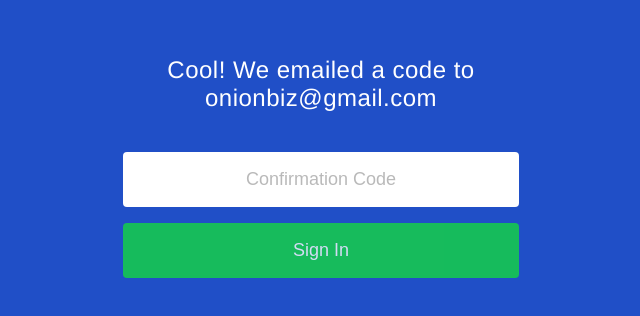
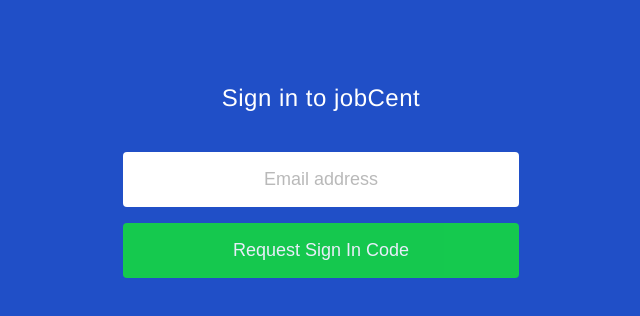
Before and after one commit to nucat176/jobCent, a React (Create React App) app in the folder jobCentWeb/Frontend/: page /login in a window 1280 px wide. Shown: the part 234-550 px from the top of the page, without its empty margins (319-959 px from the left). Built offline with nearby package versions, Linux system fonts and the light colour scheme.

Commit message:
fixed smooth scrolling and auth ux

```diff
--- a/jobCentWeb/Frontend/package.json
+++ b/jobCentWeb/Frontend/package.json
@@ -7,6 +7,7 @@
     "axios": "^0.18.0",
     "lodash": "^4.17.10",
     "react": "^16.4.2",
+    "react-anchor-link-smooth-scroll": "^1.0.11",
     "react-dom": "^16.4.2",
     "react-redux": "^5.0.7",
     "react-router-dom": "^4.3.1",
--- a/jobCentWeb/Frontend/src/App.js
+++ b/jobCentWeb/Frontend/src/App.js
@@ -14,7 +14,7 @@
         <Switch>
           <Route path="/dashboard" component={DashboardContainer} />
           {/* <ProtectedRoute path="/dashboard" component={DashboardContainer} /> */}
-          <AuthRoute path="/signup" component={SessionFormContainer} />
+          {/* <AuthRoute path="/signup" component={SessionFormContainer} /> */}
           <AuthRoute path="/login" component={SessionFormContainer} />
           <Route exact path="/" component={Landing} />
           <Redirect to="/" />
--- a/jobCentWeb/Frontend/src/components/dashboard/transfer.jsx
+++ b/jobCentWeb/Frontend/src/components/dashboard/transfer.jsx
@@ -15,7 +15,7 @@
               <input
                 placeholder="0"
                 autoComplete="off"
-                maxLength="4"
+                maxLength="3"
                 type="tel"
                 className="whole-amount-value"
               />
--- a/jobCentWeb/Frontend/src/components/landing.jsx
+++ b/jobCentWeb/Frontend/src/components/landing.jsx
@@ -12,23 +12,32 @@
   componentDidMount() {
     window.addEventListener("scroll", this.handleScroll);
   }
+  // componentDidUpdate() {
+  //   let hash = this.props.location.hash.replace('#', '');
+  //    if (hash) {
+  //        let node = React.findDOMNode(this.refs[hash]);
+  //        if (node) {
+  //            node.scrollIntoView();
+  //        }
+  //    }
+  // }
 
   componentWillUnmount() {
     window.removeEventListener("scroll", this.handleScroll);
+  }
+
+  smoothScroll() {
+    document
+      .getElementById("about")
+      .scrollIntoView({ behavior: "smooth", block: "start" });
   }
 
   handleScroll() {
     let windowHeight = window.innerHeight;
     let scrollPosition = window.scrollY;
     let scrollPercentage = scrollPosition / windowHeight;
-    // if (window.pageYOffset > 0) {
-    // let divOffsetTop = document.getElementById("clear").offsetTop;
-
     let opacity = 1 - scrollPercentage;
     document.getElementById("opaque").style.opacity = opacity;
-    // console.log("page y offset: " + window.pageYOffset + " divOffsetTop: " + divOffsetTop + " opacity: " + opac);
-    //   console.log(opacity);
-    // }
   }
   render() {
     return (
@@ -43,25 +52,24 @@
               <div className="logo-title">jobCent</div>
             </div>
             <div>
-              <Link
-                smooth
-                to="#about"
+              <a
+                onClick={this.smoothScroll}
                 className="button button-round button-about"
               >
                 About
-              </Link>
-              <Link to="/signup" className="button button-round">
+              </a>
+              <Link to="/login" className="button button-round">
                 Sign In
               </Link>
             </div>
           </header>
           <div className="nav-arrow">
-            <Link smooth to="#about" className="arrow" />
+            <div id="arrow" onClick={this.smoothScroll} className="arrow" />
           </div>
         </section>
-        <section id="clear" className="scrolling height">
+        <section id="about" ref="about" className="scrolling height">
           <div className="about-jobcent">
-            <div id="about">
+            <div>
               <header className="about-header-bar">
                 <div className="ncent-logo">
                   {/* <svg className="app-icon" viewBox="0 0 64 64">
@@ -87,7 +95,9 @@
                   {/* <Link to="/test" className="test-button">
                     Loreum
                   </Link> */}
-                  <Link to="/signup" className="test-button">Sign In</Link>
+                  <Link to="/login" className="test-button">
+                    Sign In
+                  </Link>
                 </div>
               </header>
 
--- a/jobCentWeb/Frontend/src/components/session/session_form.jsx
+++ b/jobCentWeb/Frontend/src/components/session/session_form.jsx
@@ -6,8 +6,9 @@
     super(props);
 
     this.state = {
-      email: "onionbiz@gmail.com",
-      code: ""
+      email: "",
+      code: "",
+      formType: "signup"
     };
   }
 
@@ -26,7 +27,6 @@
   }
 
   update(input) {
-    // console.log(this.state);
     return e =>
       this.setState({
         [input]: e.currentTarget.value
@@ -36,29 +36,31 @@
   componentWillMount() {
     this.props.clearErrors();
   }
-  componentDidMount(){
+
+  componentDidMount() {
     document.getElementById("text").value = "";
   }
 
-  componentWillReceiveProps(){
+  componentWillReceiveProps() {
     document.getElementById("text").value = "";
   }
 
-
   handleSubmit = e => {
+    const processForm =
+      this.state.formType === "signup" ? this.props.signup : this.props.login;
     e.preventDefault();
     const user = Object.assign({}, this.state);
-    console.log(user);
 
-    this.props.processForm(user);
-    if (this.props.formType === "signup") {
-      console.log("pushin login");
-      this.props.history.push("/login");
-    }
+    processForm(user).then
+      if (this.state.formType === "signup") {
+        document.getElementById("text").value = "";
+        this.setState({ formType: "login" });
+      }
+
   };
 
   render() {
-    if (this.props.formType === "signup") {
+    if (this.state.formType === "signup") {
       return (
         <div className="signup-form">
           <div className="signup-component">
--- a/jobCentWeb/Frontend/src/components/session/session_form_container.js
+++ b/jobCentWeb/Frontend/src/components/session/session_form_container.js
@@ -10,9 +10,9 @@
 
 const mapDispatchToProps = (dispatch, ownProps) => {
     const formType = ownProps.location.pathname.slice(1);
-    const processForm = (formType === "login") ? login : signup;
+    // const processForm = (formType === "login") ? login : signup;
     return {
-        processForm: user => dispatch(processForm(user)),
+        signup: user => dispatch(signup(user)),
         clearErrors: () => dispatch(clearErrors()),
         login: user => dispatch(login(user)),
         formType,
--- a/jobCentWeb/Frontend/src/scss/components/session.css
+++ b/jobCentWeb/Frontend/src/scss/components/session.css
@@ -124,7 +124,7 @@
   height: 55px;
   font-size: 18px;
   width: 100%;
-  background-color: #15d642;
+  background-color: #14d642;
   display: block;
   width: 100%;
   padding: 0px 20px;
@@ -132,7 +132,11 @@
   border: none;
   border-radius: 4px;
   color: #fff;
-  opacity: 0.8;
-  font-weight: 400;
+  opacity: 0.9;
+  font-weight: 300;
   -webkit-tap-highlight-color: transparent;
 }
+
+.theme-button:hover {
+  background-color: #16df45;
+}
--- a/jobCentWeb/Frontend/src/scss/components/transfer.css
+++ b/jobCentWeb/Frontend/src/scss/components/transfer.css
@@ -253,6 +253,7 @@
 
 .transfer-input-field {
   border-radius: 0;
+  border: none;
   outline: #ccc solid 1px;
   /* -webkit-appearance: none; */
   line-height: 1;
```
